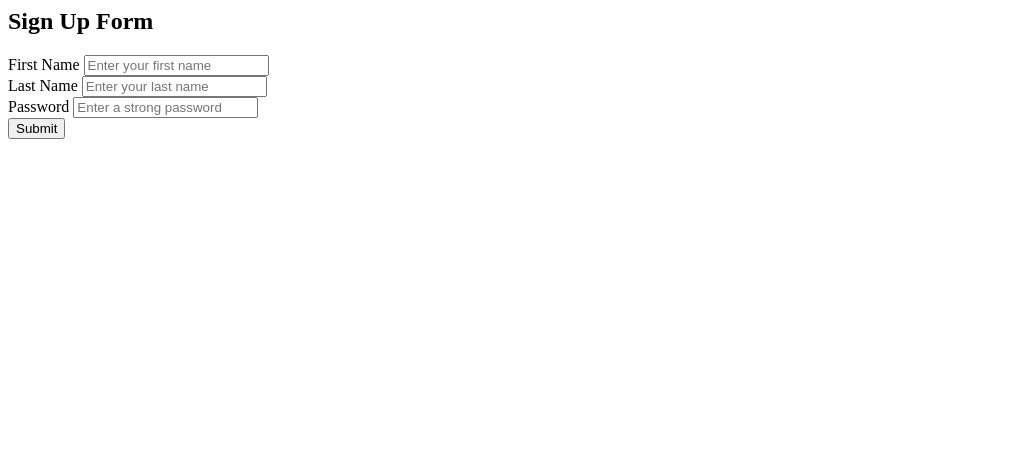
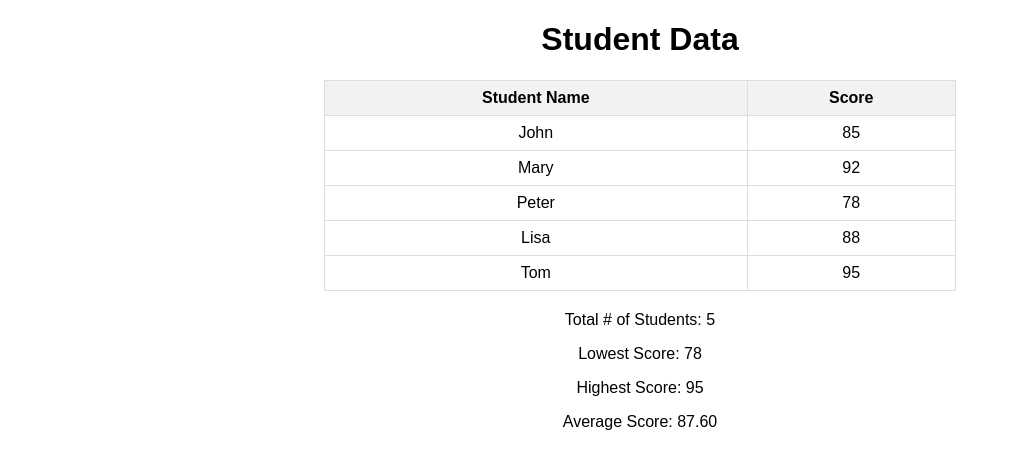
Before and after one commit to amanueltesfagiorgis123/IT121, a plain HTML site: page week3/index.html in a window 1280 px wide. Shown: the whole page, without its empty margins (0-1011 px from the left). Drawn offline with Linux system fonts and the light colour scheme.

Commit message:
Update index.html

```diff
--- a/week3/index.html
+++ b/week3/index.html
@@ -1,125 +1,117 @@
-
-</body>
-</html><!DOCTYPE html>
+<!DOCTYPE html>
 <html lang="en">
 <head>
     <meta charset="UTF-8">
     <meta name="viewport" content="width=device-width, initial-scale=1.0">
-    <title>Form Validation</title>
+    <title>Student Data Display</title>
+    <style>
+        body {
+            font-family: Arial, sans-serif;
+        }
+        table {
+            width: 50%;
+            margin: 20px auto;
+            border-collapse: collapse;
+        }
+        th, td {
+            border: 1px solid #ddd;
+            padding: 8px;
+            text-align: center;
+        }
+        th {
+            background-color: #f2f2f2;
+        }
+        .summary {
+            text-align: center;
+            margin-top: 20px;
+        }
+    </style>
 </head>
 <body>
 
-<div class="form-container">
-    <h2>Sign Up Form</h2>
-    <div class="form-group">
-        <label for="firstName">First Name</label>
-        <input type="text" id="firstName" placeholder="Enter your first name">
+    <h1 style="text-align:center;">Student Data</h1>
+    <table id="studentTable">
+        <thead>
+            <tr>
+                <th>Student Name</th>
+                <th>Score</th>
+            </tr>
+        </thead>
+        <tbody>
+            <!-- Student data will be inserted here -->
+        </tbody>
+    </table>
+
+    <div class="summary">
+        <p id="totalStudents"></p>
+        <p id="lowestScore"></p>
+        <p id="highestScore"></p>
+        <p id="averageScore"></p>
     </div>
-    <div class="form-group">
-        <label for="lastName">Last Name</label>
-        <input type="text" id="lastName" placeholder="Enter your last name">
-    </div>
-    <div class="form-group">
-        <label for="password">Password</label>
-        <input type="password" id="password" placeholder="Enter a strong password">
-    </div>
-    <button onclick="validateForm()">Submit</button>
-    <div class="message" id="message"></div>
-</div>
 
-<script>
-    // Function to validate if the password meets the criteria
-    function validatePassword(password) {
-        const hasUpperCase = /[A-Z]/.test(password);
-        const hasLowerCase = /[a-z]/.test(password);
-        const hasMinLength = password.length >= 8;
+    <script>
+        // Sample student data
+        const students = [
+            { name: 'john', score: 85 },
+            { name: 'mary', score: 92 },
+            { name: 'peter', score: 78 },
+            { name: 'lisa', score: 88 },
+            { name: 'tom', score: 95 }
+        ];
 
-        return hasUpperCase && hasLowerCase && hasMinLength;
-    }
-
-    // Function to validate the form
-    function validateForm() {
-        const firstName = document.getElementById('firstName').value.trim();
-        const lastName = document.getElementById('lastName').value.trim();
-        const password = document.getElementById('password').value.trim();
-        const messageElement = document.getElementById('message');
-
-        // Check if any input field is invalid (has the error class)
-        if (document.getElementById('firstName').classList.contains('error') ||
-            document.getElementById('lastName').classList.contains('error') ||
-            document.getElementById('password').classList.contains('error')) {
-            messageElement.textContent = "Please correct the errors in the form.";
-            messageElement.className = "failure";
-            return;
+        // Function to capitalize the first letter of each student's name
+        function capitalizeName(name) {
+            return name.charAt(0).toUpperCase() + name.slice(1);
         }
 
-        // If all validations pass, show a success message
-        messageElement.textContent = "Form successfully submitted!";
-        messageElement.className = "success";
+        // Function to display student data in the table
+        function displayStudentData(students) {
+            const studentTableBody = document.querySelector("#studentTable tbody");
+            let totalScore = 0;
+            let lowestScore = students[0].score;
+            let highestScore = students[0].score;
 
-        // Optionally, you can perform actions here, such as:
-        // - Send data to a server
-        // - Store data locally
-        // - Redirect to another page
+            // Clear the table before inserting new rows
+            studentTableBody.innerHTML = '';
 
-        // Example: Logging the data to the console
-        console.log("Form data:", firstName, lastName, password);
-    }
+            students.forEach(student => {
+                const capitalizedStudentName = capitalizeName(student.name);
 
-    // Real-time validation for first name
-    document.getElementById('firstName').addEventListener('input', function() {
-        const firstName = this.value.trim();
-        const messageDiv = document.getElementById('message');
-        const inputElement = this; // Reference to the input field itself
-        if (firstName === "") {
-            messageDiv.textContent = "First name is required.";
-            messageDiv.className = "failure";
-            inputElement.classList.add("error");
-            inputElement.classList.remove("success");
-        } else {
-            messageDiv.textContent = "";
-            messageDiv.className = "";
-            inputElement.classList.add("success");
-            inputElement.classList.remove("error");
+                // Create a new row for each student
+                const row = document.createElement('tr');
+                const nameCell = document.createElement('td');
+                const scoreCell = document.createElement('td');
+
+                nameCell.textContent = capitalizedStudentName;
+                scoreCell.textContent = student.score;
+
+                row.appendChild(nameCell);
+                row.appendChild(scoreCell);
+                studentTableBody.appendChild(row);
+
+                // Track total, lowest, and highest scores
+                totalScore += student.score;
+                if (student.score < lowestScore) {
+                    lowestScore = student.score;
+                }
+                if (student.score > highestScore) {
+                    highestScore = student.score;
+                }
+            });
+
+            const totalStudents = students.length;
+            const averageScore = (totalScore / totalStudents).toFixed(2);
+
+            // Display summary statistics
+            document.getElementById('totalStudents').textContent = `Total # of Students: ${totalStudents}`;
+            document.getElementById('lowestScore').textContent = `Lowest Score: ${lowestScore}`;
+            document.getElementById('highestScore').textContent = `Highest Score: ${highestScore}`;
+            document.getElementById('averageScore').textContent = `Average Score: ${averageScore}`;
         }
-    });
 
-    // Real-time validation for last name
-    document.getElementById('lastName').addEventListener('input', function() {
-        const lastName = this.value.trim();
-        const messageDiv = document.getElementById('message');
-        const inputElement = this; // Reference to the input field itself
-        if (lastName === "") {
-            messageDiv.textContent = "Last name is required.";
-            messageDiv.className = "failure";
-            inputElement.classList.add("error");
-            inputElement.classList.remove("success");
-        } else {
-            messageDiv.textContent = "";
-            messageDiv.className = "";
-            inputElement.classList.add("success");
-            inputElement.classList.remove("error");
-        }
-    });
+        // Call the function to display the student data
+        displayStudentData(students);
+    </script>
 
-    // Real-time validation for password
-    document.getElementById('password').addEventListener('input', function() {
-        const password = this.value.trim();
-        const messageDiv = document.getElementById('message');
-        const inputElement = this; // Reference to the input field itself
-        if (!validatePassword(password)) {
-            messageDiv.textContent = "Password must be at least 8 characters long, with at least one uppercase and one lowercase letter.";
-            messageDiv.className = "failure";
-            inputElement.classList.add("error");
-            inputElement.classList.remove("success");
-        } else {
-            messageDiv.textContent = "";
-            messageDiv.className = "";
-            inputElement.classList.add("success");
-            inputElement.classList.remove("error");
-        }
-    });
-
-</script>
 </body>
 </html>
```
